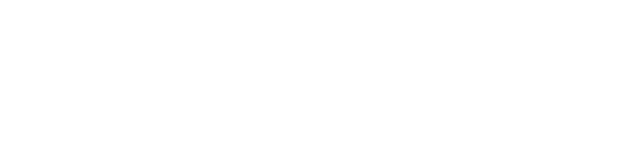
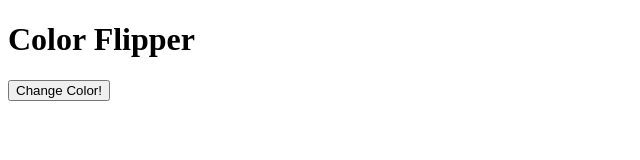
Before and after one commit to mattiauliano/color-flipper, a plain HTML site: page index.html in a window 1280 px wide. Shown: the whole page, without its empty margins (0-640 px from the left). Drawn offline with Linux system fonts and the light colour scheme.

Commit message:
Create html structure

```diff
--- a/index.html
+++ b/index.html
@@ -8,6 +8,15 @@
 </head>
 <body>
 
-    <script></script>
+    <h1>Color Flipper</h1>
+    <div class="container">
+        <div class="circle"></div>
+        <button>Change Color!</button>
+    </div>
+
+    <script>
+
+    </script>
+
 </body>
 </html>
```
